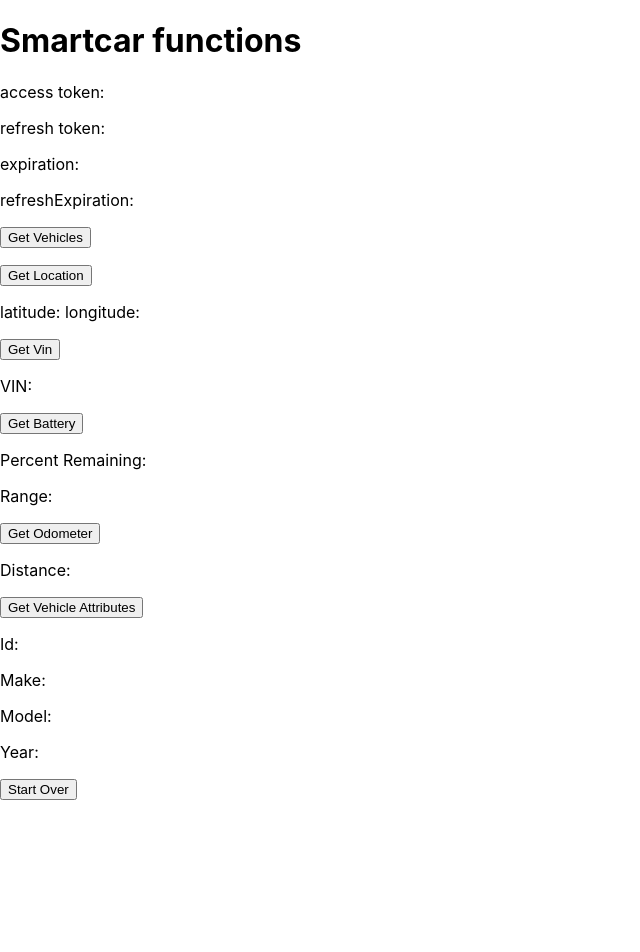
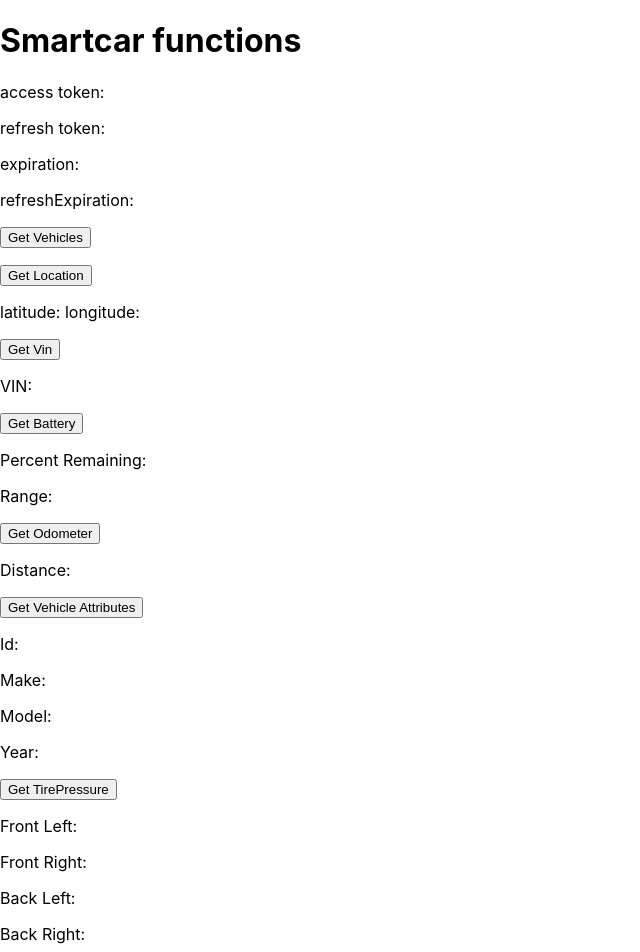
Before and after one commit to nancy134/smartcar, a Next.js app: page /exchange in a window 1280 px wide. Shown: the top 952 px of the page, without its empty margins (0-640 px from the left). Before the commit the page ends 800 px from the top, so only its background shows below. Built offline with nearby package versions, Linux system fonts and the light colour scheme; no server answers.

Commit message:
Get Tire Pressure

```diff
--- a/pages/exchange.js
+++ b/pages/exchange.js
@@ -29,6 +29,10 @@
   const [make, setMake] = useState(null);
   const [model, setModel] = useState(null);
   const [year, setYear] = useState(null);
+  const [frontLeft, setFrontLeft] = useState(null);
+  const [frontRight, setFrontRight] = useState(null);
+  const [backLeft, setBackLeft] = useState(null);
+  const [backRight, setBackRight] = useState(null);
 
 
   useEffect(() => {
@@ -119,7 +123,17 @@
     });
   }
 
-
+  const onGetTirePressure = () => {
+    smartcarService.getTirePressure(accessToken, vehicle).then(function(result){
+        setFrontLeft(result.frontLeft);
+		setFrontRight(result.frontRight);
+		setBackLeft(result.backLeft);
+		setBackRight(result.backRight);
+        console.log(result);
+    }).catch(function(err){
+        console.log(err);
+    });
+  }
 
   const onStartOver = () => {
       window.location.href = "https://localhost:3000";
@@ -154,6 +168,12 @@
 	  <p>Model: {model}</p>
 	  <p>Year: {year}</p>
 
+      <button onClick={onGetTirePressure}>Get TirePressure</button>
+      <p>Front Left: {frontLeft}</p>
+	  <p>Front Right: {frontRight}</p>
+	  <p>Back Left: {backLeft}</p>
+	  <p>Back Right: {backRight}</p>
+
       <button onClick={onStartOver}>Start Over</button>
     </>
   );
--- a/services/smartcar.js
+++ b/services/smartcar.js
@@ -46,7 +46,8 @@
 	getVin,
 	getBattery,
 	getOdometer,
-	getVehicleAttributes
+	getVehicleAttributes,
+	getTirePressure
 };
 
 export function getVin(accessToken, id){
@@ -130,6 +131,24 @@
     });
 }
 
-
+export function getTirePressure(accessToken, id){
+    return new Promise(function(resolve, reject){
+        var url = process.env.NEXT_PUBLIC_API_SERVICE + 'smartcar/vehicles/' + id + '/tires/pressure';
+        var bearerToken = "Bearer " + accessToken;
+        var headers = {
+            "Authorization" : bearerToken
+        };
+        var options = {
+            method: 'GET',
+            url: url,
+            headers: headers
+        };
+        axios(options).then(function(response){
+            resolve(response.data);
+        }).catch(function(err){
+            reject(err);
+        });
+    });
+}
 
 export default smartcar;
```
